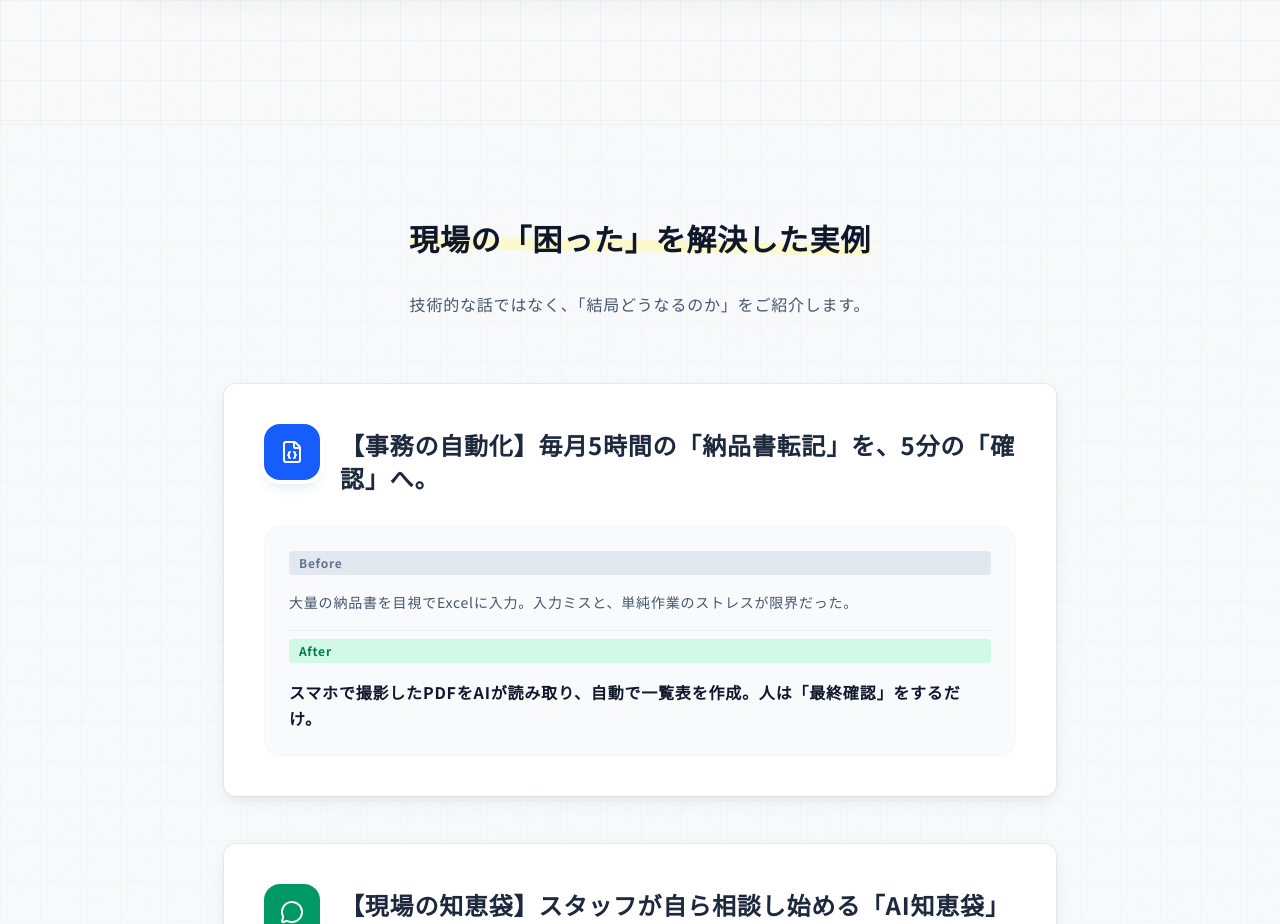
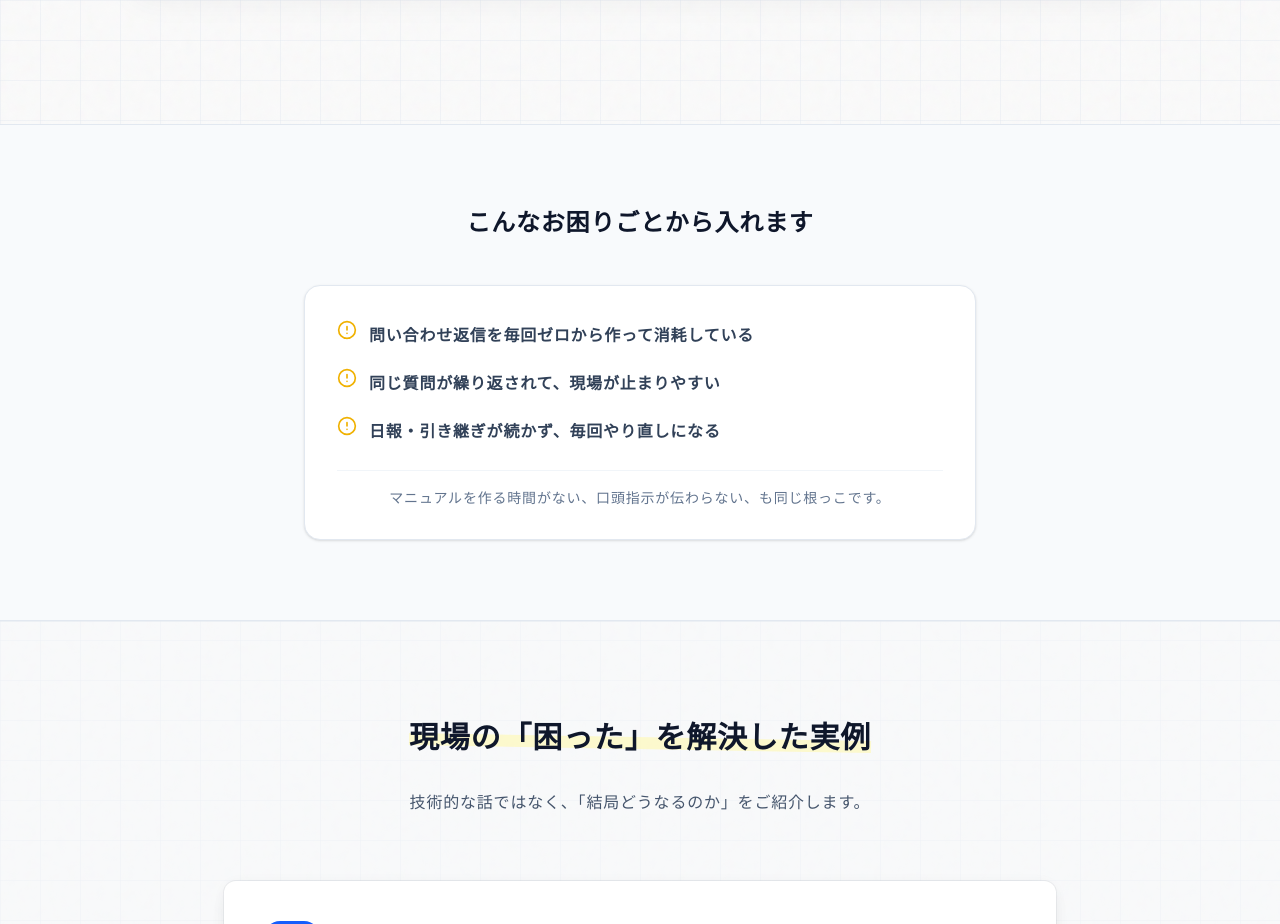
Before and after one commit to Sei-boop-star/portfolio, a Next.js app: page / in a window 1280 px wide. Shown: the part 1440-2364 px from the top of the page. Built offline with nearby package versions, Linux system fonts and the light colour scheme.

Commit message:
Update CaseStudies and Page structure to include Trouble section

```diff
--- a/app/page.tsx
+++ b/app/page.tsx
@@ -1,5 +1,6 @@
 import Header from "@/components/Header";
 import Hero from "@/components/Hero";
+import Trouble from "@/components/Trouble";
 import CaseStudies from "@/components/CaseStudies";
 import Capabilities from "@/components/Capabilities";
 import Process from "@/components/Process";
@@ -12,6 +13,7 @@ export default function Home() {
     <main className="min-h-screen">
       <Header />
       <Hero />
+      <Trouble />
       <CaseStudies />
       <Capabilities />
       <Process />
```
